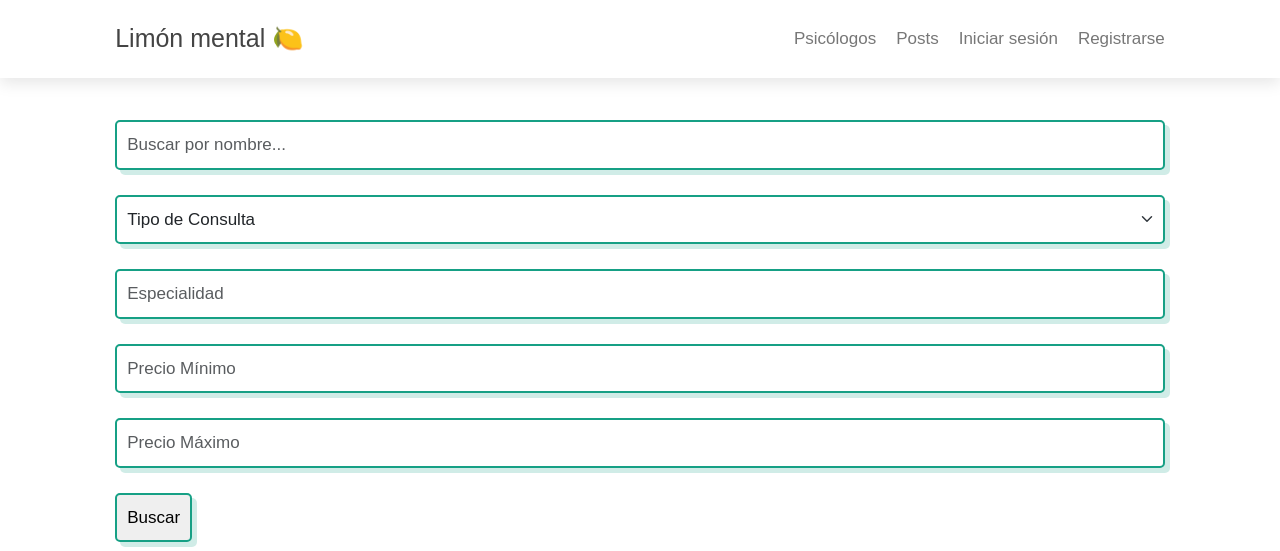
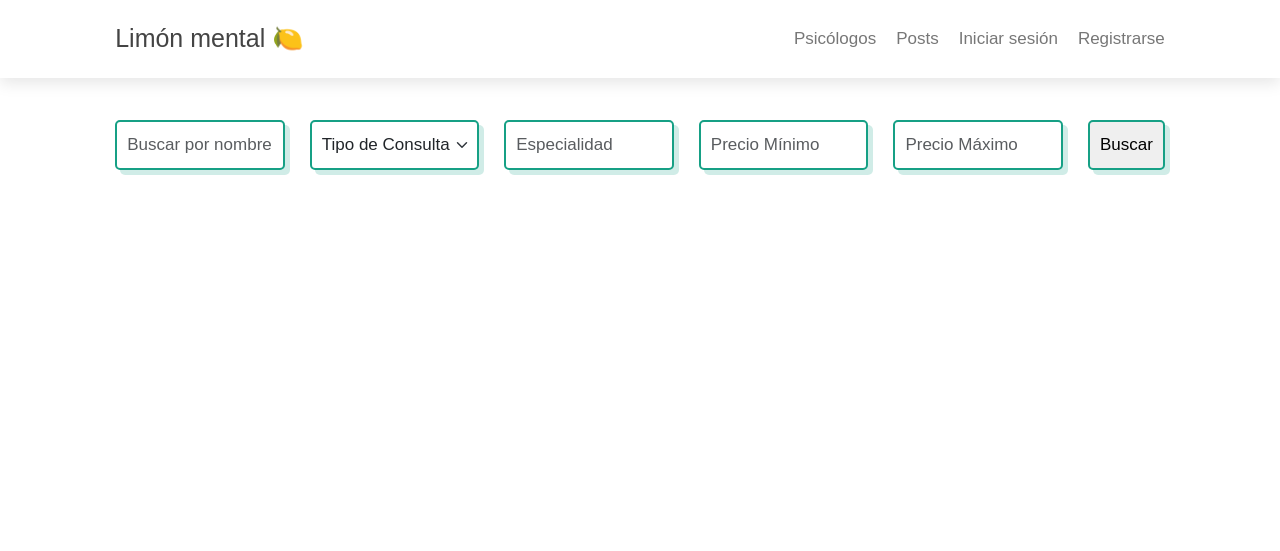
Before and after one commit to Champinhon/limonmental, a Django app: page /psychologists/ in a window 1280 px wide. Shown: the top 551 px of the page. Run offline with Django 4.2, Linux system fonts and the light colour scheme.

Commit message:
Fix: se arregla el css de la sección psicólogos

```diff
--- a/limonmentalApp/templates/psychologists.html
+++ b/limonmentalApp/templates/psychologists.html
@@ -119,6 +119,18 @@
             cursor: pointer;
             display: none;
         }
+        @media (min-width: 992px) {
+            .filter-container {
+                display: flex;
+                align-items: center;
+                justify-content: space-between;
+            }
+
+            .filter-item {
+                flex: 1;
+                margin-right: 10px; /* Espacio entre elementos */
+            }
+        }
         @media (max-width: 991px){
              html{
                 font-size: 55%;
@@ -126,11 +138,17 @@
              .headercss{
                 padding: 2rem;
              }
+             .filter-item {
+                width: 100%;
+                margin-bottom: 10px; /* Espacio entre elementos */
+            }
+
         }
         @media (max-width: 450px){
              html{
                 font-size: 50%;
              }
+
 
         }
         @media (max-width: 768px){
@@ -161,6 +179,13 @@
                 opacity: 1;
                 transition: .2s ease-out;
             }
+            .filter-container {
+                display: flex;
+                flex-wrap: wrap;
+                justify-content: space-between;
+            }
+
+
         }
         .section:nth-child(even){
             background: #f5f5f5;
@@ -294,19 +319,20 @@
 
     <div class="container-psicologos">
         <form method="get" action="{% url 'psychologists' %}">
-            <div class="psicologos">
-                <input type="text" class="form-control" name="q" placeholder="Buscar por nombre...">
-                <select class="form-select" name="tipo_consulta" aria-label="Tipo de consulta">
+            <div class="psicologos filter-container">
+                <input type="text" class="form-control filter-item" name="q" placeholder="Buscar por nombre...">
+                <select class="form-select filter-item" name="tipo_consulta" aria-label="Tipo de consulta">
                     <option value="" selected>Tipo de Consulta</option>
                     <option value="Virtual">Virtual</option>
                     <option value="Presencial">Presencial</option>
                 </select>
-                <input type="text" class="form-control" name="especialidad" placeholder="Especialidad">
-                <input type="text" class="form-control" name="precio_min" placeholder="Precio Mínimo">
-                <input type="text" class="form-control" name="precio_max" placeholder="Precio Máximo">
+                <input type="text" class="form-control filter-item" name="especialidad" placeholder="Especialidad">
+                <input type="text" class="form-control filter-item" name="precio_min" placeholder="Precio Mínimo">
+                <input type="text" class="form-control filter-item" name="precio_max" placeholder="Precio Máximo">
                 <button class="btn-enviar" type="submit">Buscar</button>
             </div>
         </form>
+
 
         {% if query %}
             <p>Resultados de la búsqueda para: "{{ query }}"</p>
```
